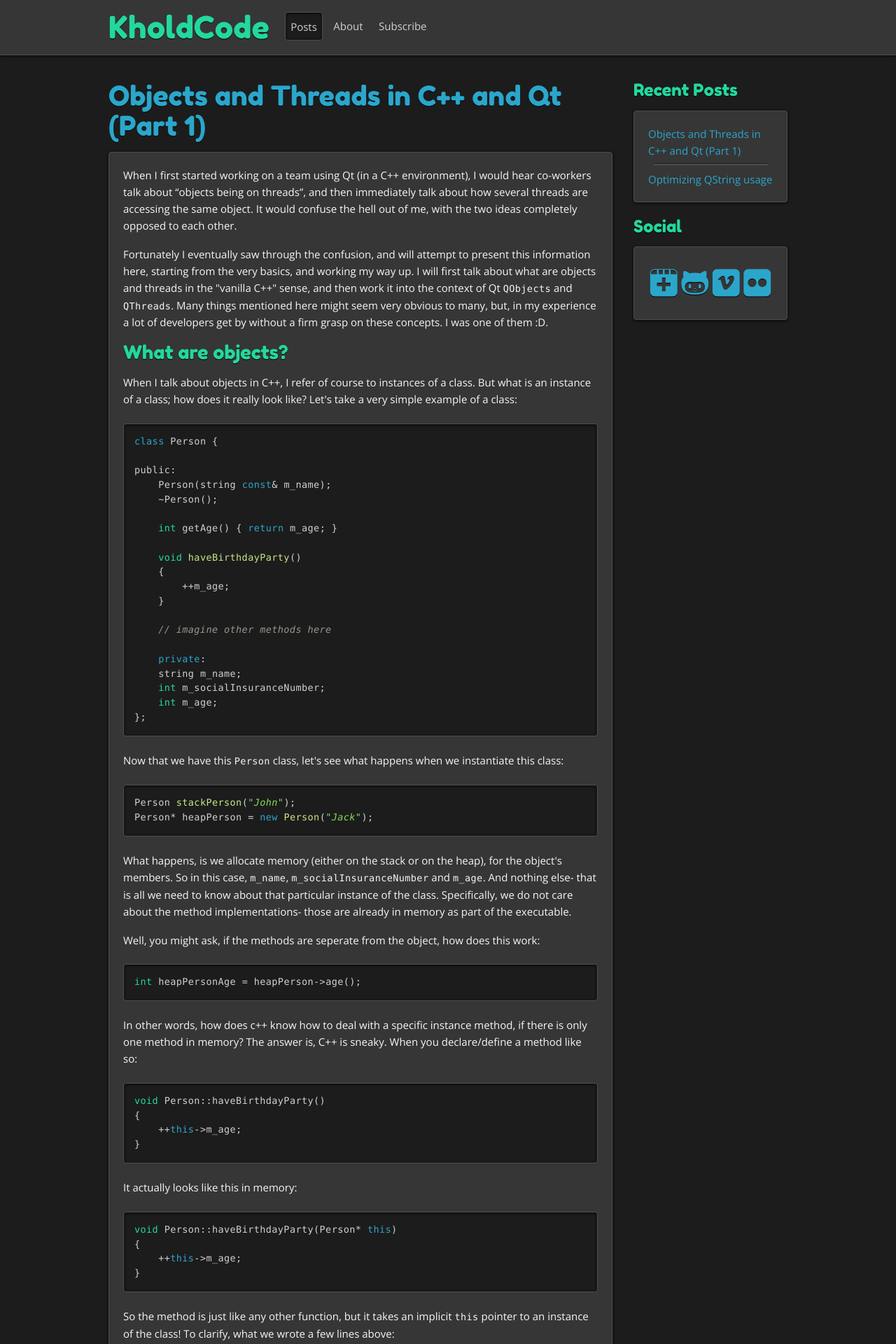
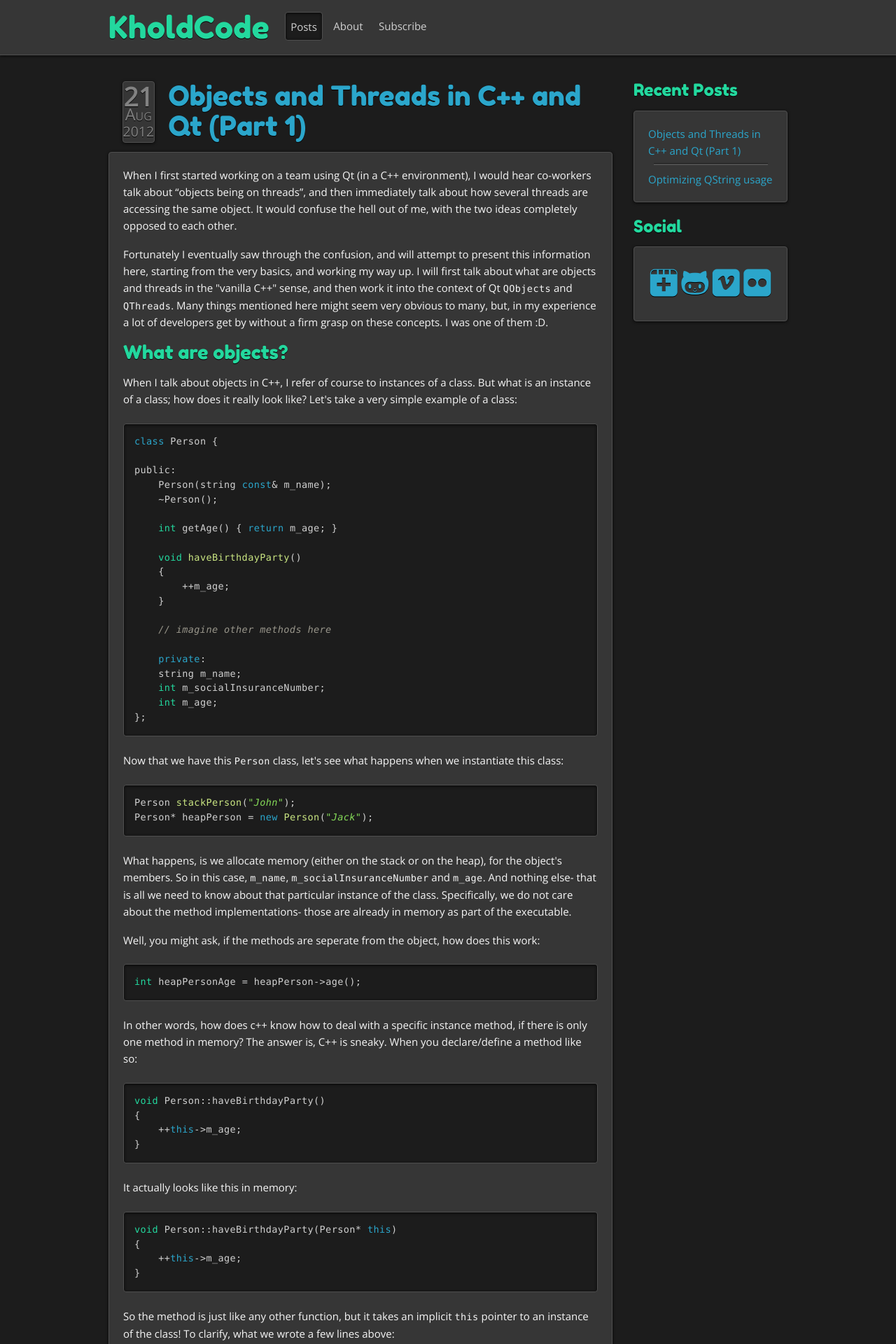
Before and after one commit to KholdStare/kholdstare.github.com, a Jekyll site: the page built from index.html, in a window 1280 px wide. Shown: the top 1920 px of the page at 70% size. Built offline with Jekyll 4.4.1, drawn with Linux system fonts in a browser that asks for light colours.

Commit message:
Added a date to posts. Dunno if looks good.

```diff
--- /dev/null
+++ b/_includes/date.html
@@ -0,0 +1,4 @@
+{% assign words = date | date_to_string | split: ' ' %}
+<p class="date panel"><span class="day">{{ words[0] }}</span>
+<span class="month">{{ words[1] }}</span>
+<span class="year">{{ words[2] }}</span></p>
--- a/_layouts/default.html
+++ b/_layouts/default.html
@@ -65,7 +65,7 @@
                     <span aria-hidden="true" class="icon-google-plus"></span>
                     <span class="screen-reader-text" >Google+</span></a>
                 </li>
-                <li><a href="http://github.com/{{github}}">
+                <li><a href="http://github.com/{{author.github}}">
                     <span aria-hidden="true" class="icon-github"></span>
                     <span class="screen-reader-text" >Github</span></a>
                 </li>
--- a/index.html
+++ b/index.html
@@ -5,18 +5,36 @@ title: "KholdCode"
 
 {% assign first_post = site.posts.first %}
 
-<h2><a href="{{first_post.url}}">{{first_post.title}}</a></h2>
+<article class="main-post">
+<header>
+{% assign date = first_post.date %}
+{% include date.html %}
+<h2 class="post-title">
+    <a href="{{first_post.url}}">{{first_post.title}}</a>
+</h2>
+</header>
 
-<article class="panel">
+<div class="panel">
+    <section class="entry">
     {{ first_post.description | markdownify }}
 
     {{ first_post.content }}
+    </section>
+</div>
 </article>
 
 {% for post in site.posts offset:1 %}
-<h4><a href="{{post.url}}">{{post.title}}</a></h4>
-<article class="panel">
-    {{ post.description | markdownify }}
-    <a href="{{post.url}}">Read More...</a>
+<article>
+<header>
+{% assign date = post.date %}
+{% include date.html %}
+<h4 class="post-title"><a href="{{post.url}}">{{post.title}}</a></h4>
+</header>
+<div class="panel">
+    <section class="entry">
+        {{ post.description | markdownify }}
+        <a href="{{post.url}}">Read More...</a>
+    </section>
+</div>
 </article>
 {% endfor %}
--- a/stylesheets/app.css
+++ b/stylesheets/app.css
@@ -1960,7 +1960,7 @@ body {
 /* line 83, ../sass/app.scss */
 h1, h2, h3, h4, h5, h6 {
   color: #23d89e;
-  text-shadow: 0px 1px 0px #030303;
+  text-shadow: #030303 0px 1px 0px;
 }
 
 /* line 88, ../sass/app.scss */
@@ -2019,7 +2019,45 @@ article.panel {
   padding: 1em;
 }
 
-/* line 167, ../sass/app.scss */
+/* line 164, ../sass/app.scss */
+.main-post {
+  margin-bottom: 3em;
+}
+
+/* line 176, ../sass/app.scss */
+.date {
+  padding: 0;
+  float: left;
+  margin-right: 2em;
+  position: relative;
+  left: 1em;
+  text-shadow: #030303 0px 1px 0px;
+  font-size: 1.3em;
+  color: #828282;
+}
+/* line 188, ../sass/app.scss */
+.date span {
+  display: block;
+  text-align: center;
+}
+/* line 194, ../sass/app.scss */
+.date .day {
+  font-size: 1.9em;
+  font-weight: bold;
+  line-height: 0.9em;
+  position: relative;
+  top: 0.1em;
+}
+/* line 203, ../sass/app.scss */
+.date .month {
+  font-size: 1.2em;
+  line-height: 0.9em;
+  font-variant: small-caps;
+  position: relative;
+  top: 0.1em;
+}
+
+/* line 218, ../sass/app.scss */
 header.panel {
   padding: 0px;
   -webkit-border-radius: 0px 0px;
@@ -2028,20 +2066,20 @@ header.panel {
   border: 0px;
   border-bottom: solid 1px #4f4f4f;
 }
-/* line 168, ../sass/app.scss */
+/* line 219, ../sass/app.scss */
 header.panel h1 {
   float: left;
   margin-right: 0.5em;
 }
 
-/* line 180, ../sass/app.scss */
+/* line 231, ../sass/app.scss */
 nav ul {
   background: #363636;
   display: block;
   list-style-type: none;
   list-style-position: inside;
 }
-/* line 186, ../sass/app.scss */
+/* line 237, ../sass/app.scss */
 nav ul li {
   margin-right: 0.5em;
   margin-bottom: 0.5em;
@@ -2050,12 +2088,12 @@ nav ul li {
   display: block;
   position: relative;
 }
-/* line 194, ../sass/app.scss */
+/* line 245, ../sass/app.scss */
 nav ul li a {
   color: #d0d0d0;
 }
 
-/* line 206, ../sass/app.scss */
+/* line 257, ../sass/app.scss */
 code {
   font-weight: normal;
   font-family: "Consolas", "Courier New", monospace;
@@ -2063,7 +2101,7 @@ code {
   letter-spacing: 0.03em;
 }
 
-/* line 214, ../sass/app.scss */
+/* line 265, ../sass/app.scss */
 .highlight {
   margin-top: 1.5em;
   margin-bottom: 1.5em;
@@ -2072,7 +2110,7 @@ code {
   overflow: auto;
 }
 
-/* line 229, ../sass/app.scss */
+/* line 280, ../sass/app.scss */
 .highlight {
   color: #d0d0d0;
   /* Keyword, Name.Tag */
@@ -2093,106 +2131,82 @@ code {
   /* Literal.String */
   /* Name.Entity */
 }
-/* line 232, ../sass/app.scss */
+/* line 283, ../sass/app.scss */
 .highlight .hll {
   background-color: #ffffcc;
 }
-/* line 233, ../sass/app.scss */
+/* line 284, ../sass/app.scss */
 .highlight .k, .highlight .nt {
   color: #2ba6cb;
 }
-/* line 234, ../sass/app.scss */
+/* line 285, ../sass/app.scss */
 .highlight .c, .highlight .cm, .highlight .c1, .highlight .cs {
   color: #99968b;
   font-style: italic;
 }
-/* line 235, ../sass/app.scss */
+/* line 286, ../sass/app.scss */
 .highlight .cp {
   color: #e5786d;
 }
-/* line 236, ../sass/app.scss */
+/* line 287, ../sass/app.scss */
 .highlight .m {
   color: #e5786d;
 }
-/* line 237, ../sass/app.scss */
+/* line 288, ../sass/app.scss */
 .highlight .no {
   color: #e5786d;
 }
-/* line 239, ../sass/app.scss */
+/* line 290, ../sass/app.scss */
 .highlight .il {
   color: #e5786d;
 }
-/* line 240, ../sass/app.scss */
+/* line 291, ../sass/app.scss */
 .highlight .na {
   color: #cae682;
 }
-/* line 241, ../sass/app.scss */
+/* line 292, ../sass/app.scss */
 .highlight .kt {
   color: #23d89e;
 }
-/* line 242, ../sass/app.scss */
+/* line 293, ../sass/app.scss */
 .highlight .nf {
   color: #cae682;
 }
-/* line 243, ../sass/app.scss */
+/* line 294, ../sass/app.scss */
 .highlight .nv {
   color: #cae682;
 }
-/* line 244, ../sass/app.scss */
+/* line 295, ../sass/app.scss */
 .highlight .vc {
   color: #cae682;
 }
-/* line 245, ../sass/app.scss */
+/* line 296, ../sass/app.scss */
 .highlight .vg {
   color: #cae682;
 }
-/* line 246, ../sass/app.scss */
+/* line 297, ../sass/app.scss */
 .highlight .vi {
   color: #cae682;
 }
-/* line 248, ../sass/app.scss */
+/* line 299, ../sass/app.scss */
 .highlight .gh, .highlight .gu {
   font-weight: bold;
 }
-/* line 249, ../sass/app.scss */
+/* line 300, ../sass/app.scss */
 .highlight .go {
   color: #808080;
   background-color: #303030;
 }
-/* line 250, ../sass/app.scss */
+/* line 301, ../sass/app.scss */
 .highlight .s {
   color: #85db58;
   font-style: italic;
 }
-/* line 251, ../sass/app.scss */
+/* line 302, ../sass/app.scss */
 .highlight .ni {
   color: #e7f6da;
 }
 
-@media (max-width: 27em) {
-  /* line 265, ../sass/app.scss */
-  .columns {
-    padding-left: 5px;
-    padding-right: 5px;
-  }
-
-  /* line 270, ../sass/app.scss */
-  .panel {
-    padding-left: 5px;
-    padding-right: 5px;
-  }
-
-  /* line 275, ../sass/app.scss */
-  .highlight {
-    padding-left: 5px;
-    padding-right: 5px;
-  }
-
-  /* line 282, ../sass/app.scss */
-  header.panel h1 {
-    float: none;
-  }
-}
 @font-face {
   font-family: 'icomoon';
   src: url("/fonts/icomoon.eot?#") format("eot"), url("/fonts/icomoon.svg#icomoon") format("svg"), url("/fonts/icomoon.woff") format("woff"), url("/fonts/icomoon.ttf") format("truetype");
@@ -2200,7 +2214,7 @@ code {
   font-style: normal;
 }
 
-/* line 303, ../sass/app.scss */
+/* line 320, ../sass/app.scss */
 [class^="icon-"]:before, [class*=" icon-"]:before {
   position: relative;
   font-family: 'icomoon';
@@ -2208,63 +2222,94 @@ code {
   speak: none;
 }
 
-/* line 309, ../sass/app.scss */
+/* line 326, ../sass/app.scss */
 .icon-quote:before {
   content: "\71";
 }
 
-/* line 312, ../sass/app.scss */
+/* line 329, ../sass/app.scss */
 .icon-feed:before {
   content: "\72";
 }
 
-/* line 315, ../sass/app.scss */
+/* line 332, ../sass/app.scss */
 .icon-creative-commons:before {
   content: "\63";
 }
 
-/* line 318, ../sass/app.scss */
+/* line 335, ../sass/app.scss */
 .icon-vimeo:before {
   content: "\76";
 }
 
-/* line 321, ../sass/app.scss */
+/* line 338, ../sass/app.scss */
 .icon-github:before {
   content: "\67";
 }
 
-/* line 324, ../sass/app.scss */
+/* line 341, ../sass/app.scss */
 .icon-google-plus:before {
   content: "\70";
 }
 
-/* line 327, ../sass/app.scss */
+/* line 344, ../sass/app.scss */
 .icon-flickr:before {
   content: "\66";
 }
 
-/* line 337, ../sass/app.scss */
+/* line 354, ../sass/app.scss */
 .unstyled li {
   list-style: none;
 }
 
-/* line 341, ../sass/app.scss */
+/* line 358, ../sass/app.scss */
 .social {
-  height: 7em;
-}
-/* line 343, ../sass/app.scss */
+  overflow: hidden;
+}
+/* line 361, ../sass/app.scss */
 .social a {
-  text-shadow: 0px 1px 0px #030303;
+  text-shadow: #030303 0px 1px 0px;
   font-size: 39px;
 }
-/* line 348, ../sass/app.scss */
+/* line 366, ../sass/app.scss */
 .social ul {
   padding: 0;
 }
-/* line 352, ../sass/app.scss */
+/* line 370, ../sass/app.scss */
 .social li {
   width: 25%;
   text-align: center;
   display: block;
   float: left;
 }
+
+@media (max-width: 27em) {
+  /* line 389, ../sass/app.scss */
+  .columns {
+    padding-left: 5px;
+    padding-right: 5px;
+  }
+
+  /* line 394, ../sass/app.scss */
+  .panel {
+    padding-left: 5px;
+    padding-right: 5px;
+  }
+
+  /* line 399, ../sass/app.scss */
+  .highlight {
+    padding-left: 5px;
+    padding-right: 5px;
+  }
+
+  /* line 406, ../sass/app.scss */
+  header.panel h1 {
+    float: none;
+  }
+
+  /* line 412, ../sass/app.scss */
+  .date {
+    left: 5px;
+    margin-right: 10px;
+  }
+}
```
Also changed, not shown: _layouts/post.html (+13 -3 lines), sass/app.scss (+100 -43 lines).
